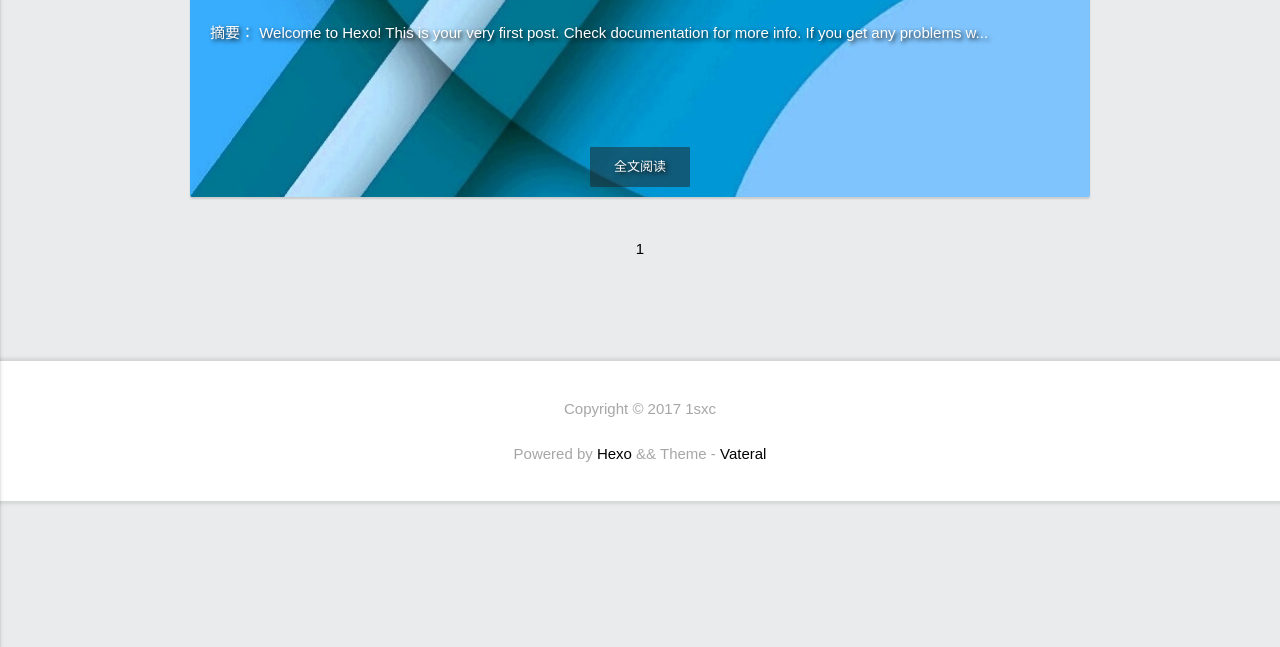
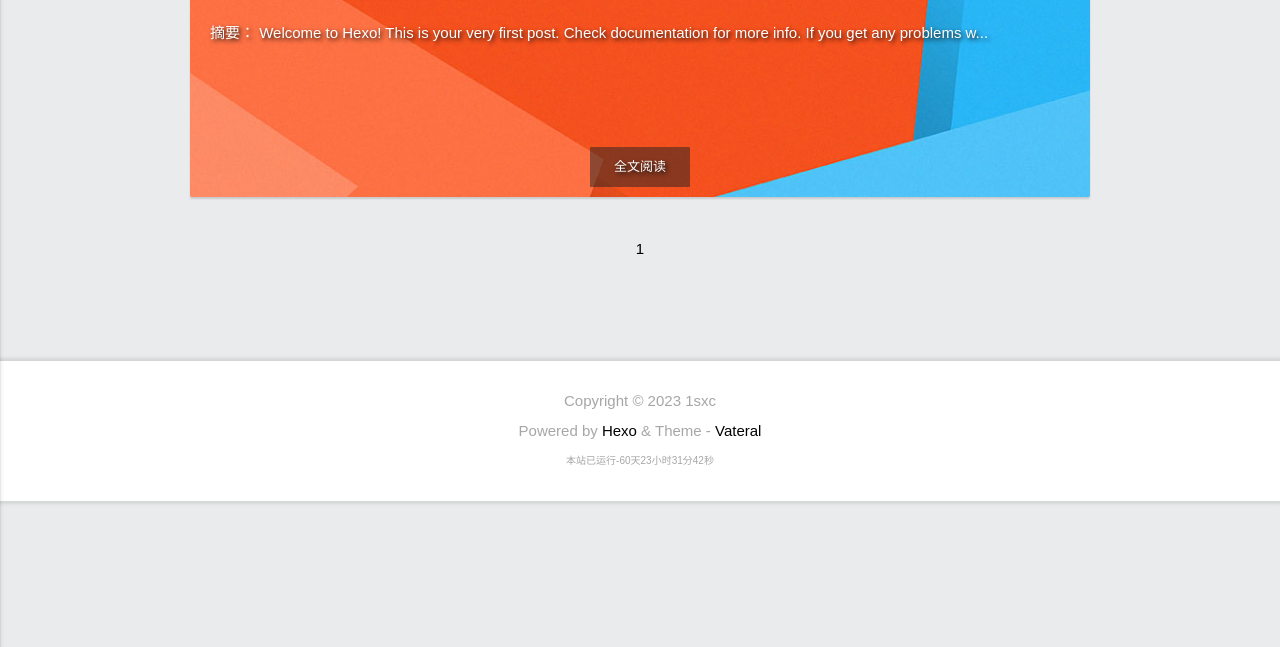
Before and after one commit to 1sxc/1sxc.github.io, a plain HTML site: page archives/2023/index.html in a window 1280 px wide. Shown: the part 153-800 px from the top of the page. Drawn offline with Linux system fonts and the light colour scheme.

Commit message:
Site updated: 2023-09-11 09:33:45

```diff
--- a/archives/2023/index.html
+++ b/archives/2023/index.html
@@ -126,7 +126,7 @@
 
 <div id="recent-posts">
 
-      <div class="recent-post-item lazy" style="background-color:#26A69A"  data-original="/images/random/vateral-7.png"  >
+      <div class="recent-post-item lazy" style="background-color:#26A69A"  data-original="/images/random/vateral-14.png"  >
         <a class="recent-post-link" href="/2023/09/08/hello-world/">
         <div class="post-hover">
           <!--title-->
@@ -183,8 +183,31 @@
     <a  id="top-button" onfocus="this.blur();"><div class="up upinbody" style="background-color:#26A69A"><i class="material-icons material-up">vertical_align_top</i></div></a>
 
 
-<p style="line-height: 45px">Copyright ©  2017  1sxc</p>
-<p style="line-height: 45px">Powered by <a href="https://hexo.io/" target="_blank"> Hexo </a> && Theme - <a href="https://github.com/moumao/hexo-theme-Vateral" target="_blank">Vateral</a></p>
+<p >Copyright ©  2023  1sxc</p>
+<p >Powered by <a href="https://hexo.io/" target="_blank"> Hexo </a> & Theme - <a href="https://github.com/moumao/hexo-theme-Vateral" target="_blank">Vateral</a></p>
+<p style="font-size: 10px" id="footer-times" data-time="11/9/2023 02:02:07"></p>
+<script>
+    var beginTime=document.getElementById("footer-times").dataset.time
+    function show_date_time(){
+        var span=document.getElementById("footer-times")
+        window.setTimeout("show_date_time()", 1000);
+        BirthDay=new Date(beginTime);//初始日期
+        today=new Date();
+        timeold=(today.getTime()-BirthDay.getTime());
+        sectimeold=timeold/1000
+        secondsold=Math.floor(sectimeold);
+        msPerDay=24*60*60*1000
+        e_daysold=timeold/msPerDay
+        daysold=Math.floor(e_daysold);
+        e_hrsold=(e_daysold-daysold)*24;
+        hrsold=Math.floor(e_hrsold);
+        e_minsold=(e_hrsold-hrsold)*60;
+        minsold=Math.floor((e_hrsold-hrsold)*60);
+        seconds=Math.floor((e_minsold-minsold)*60);
+        span.innerHTML="本站已运行"+daysold+"天"+hrsold+"小时"+minsold+"分"+seconds+"秒";
+    }
+    show_date_time();
+</script>
 
   </div>
 </div>
```
Also changed, not shown: 2023/09/08/hello-world/index.html (+26 -3 lines), archives/2023/09/index.html (+26 -3 lines), archives/index.html (+25 -2 lines), index.html (+26 -3 lines).
